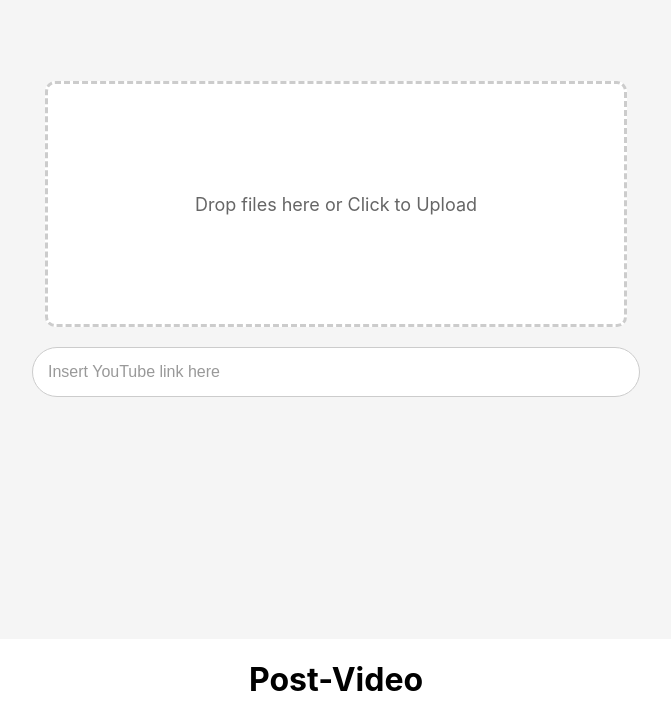
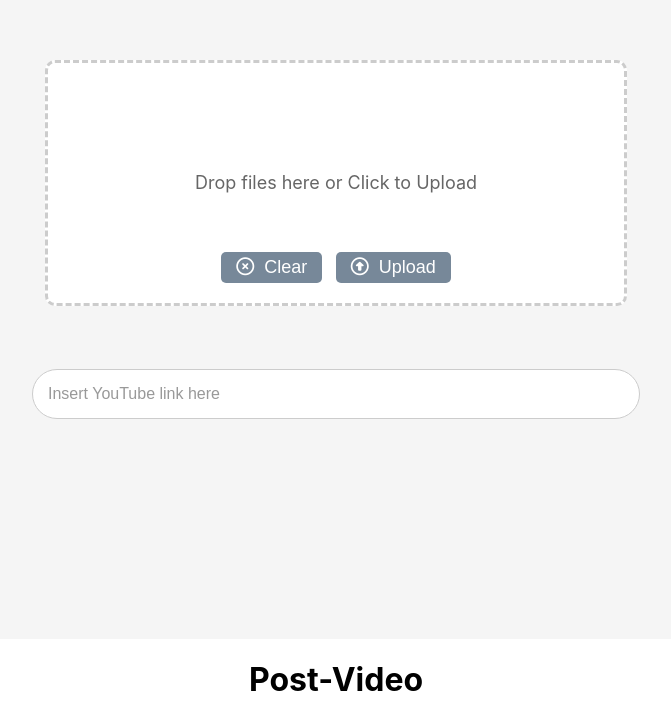
Before and after one commit to t1oluwani/StudyAI, a React (Create React App) app in the folder frontend/: page / in a window 1280 px wide. Shown: the part 161-882 px from the top of the page, without its empty margins (304-975 px from the left). Built offline with nearby package versions, Linux system fonts and the light colour scheme.

Commit message:
upload and clear buttons

```diff
--- a/frontend/package.json
+++ b/frontend/package.json
@@ -3,6 +3,7 @@
   "version": "0.1.0",
   "private": true,
   "dependencies": {
+    "@fortawesome/fontawesome-free": "^6.6.0",
     "@testing-library/jest-dom": "^5.17.0",
     "@testing-library/react": "^13.4.0",
     "@testing-library/user-event": "^13.5.0",
--- a/frontend/src/components/pre-video.js
+++ b/frontend/src/components/pre-video.js
@@ -41,6 +41,15 @@ function PreVideo({ setLink }) {
         />
       </div>
 
+      <div className='buttons'>
+        <button onClick={handleFileClear} className="file-clear">
+          <i class="fa-regular fa-circle-xmark"></i>Clear
+        </button>
+        <button className="file-upload">
+          <i class="fa-regular fa-circle-up"></i>Upload
+        </button>
+      </div>
+
       <input
         type="text"
         placeholder="Insert YouTube link here"
--- a/frontend/src/styling/pre-video.css
+++ b/frontend/src/styling/pre-video.css
@@ -1,3 +1,5 @@
+@import '@fortawesome/fontawesome-free/css/all.min.css';
+
 .pre-video {
   display: flex;
   flex-direction: column;
@@ -17,7 +19,7 @@
   justify-content: center;
   align-items: center;
   background-color: white;
-  margin-bottom: 20px;
+  margin-bottom: 1rem;
   position: relative;
 }
 
@@ -34,6 +36,36 @@
   cursor: pointer;
 }
 
+.buttons {
+  display: flex;
+  justify-content: space-evenly;
+  margin-bottom: 1rem;
+  width: 20%;
+  transform: translateY(-70px);
+}
+
+.file-clear, .file-upload {
+  background-color: lightslategray;
+  color: white;
+  padding: 5px 15px;
+  font-size: 18px;
+  cursor: pointer;
+  border: none;
+  border-radius: 5px;
+  transition: background-color 0.5s ease;
+  display: flex;
+  flex-direction: row;
+  align-items: center;
+  gap: 10px;
+}
+
+.file-clear:hover {
+  background-color: darkred;
+}
+.file-upload:hover {
+  background-color: darkgreen;
+}
+
 .youtube-input {
   width: 45%;
   padding: 15px;
```
Also changed, not shown: 1 other file (tests, documents, lock files or other folders).
